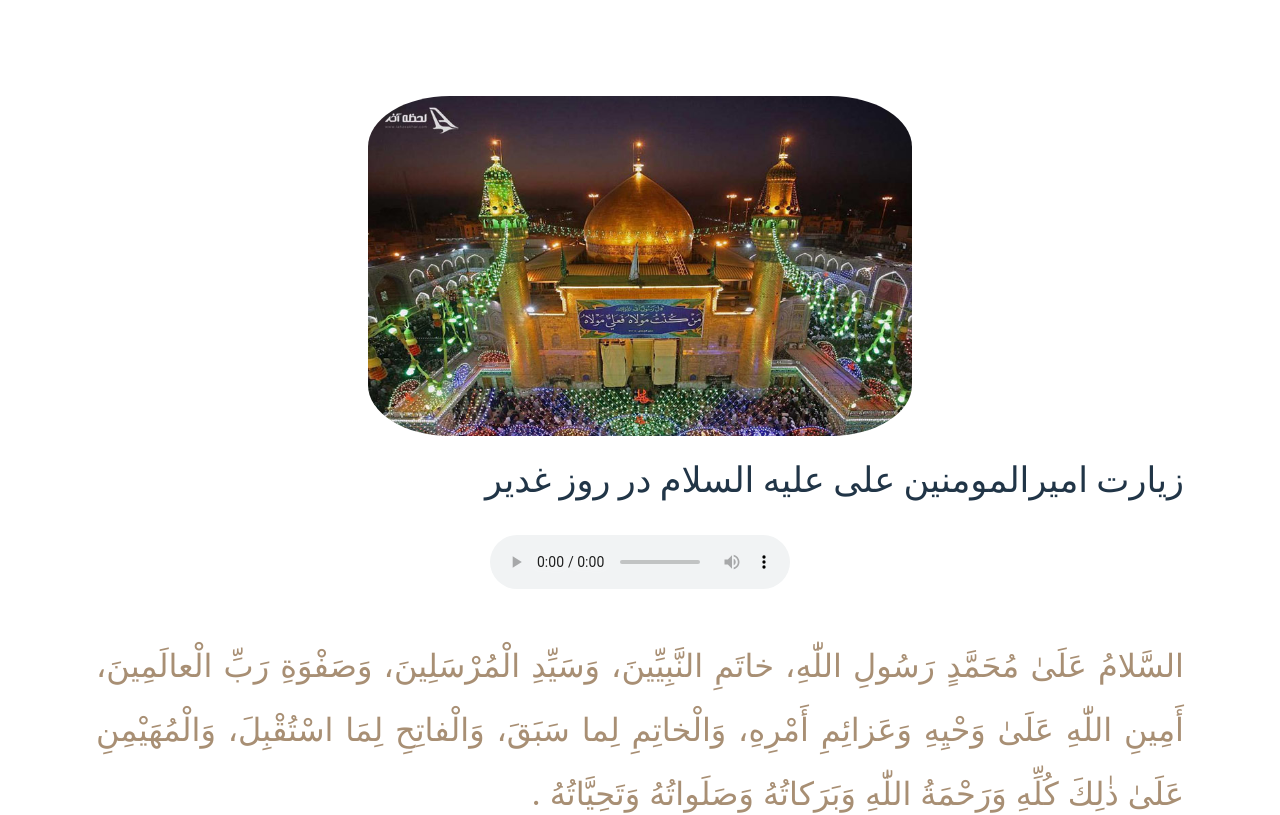
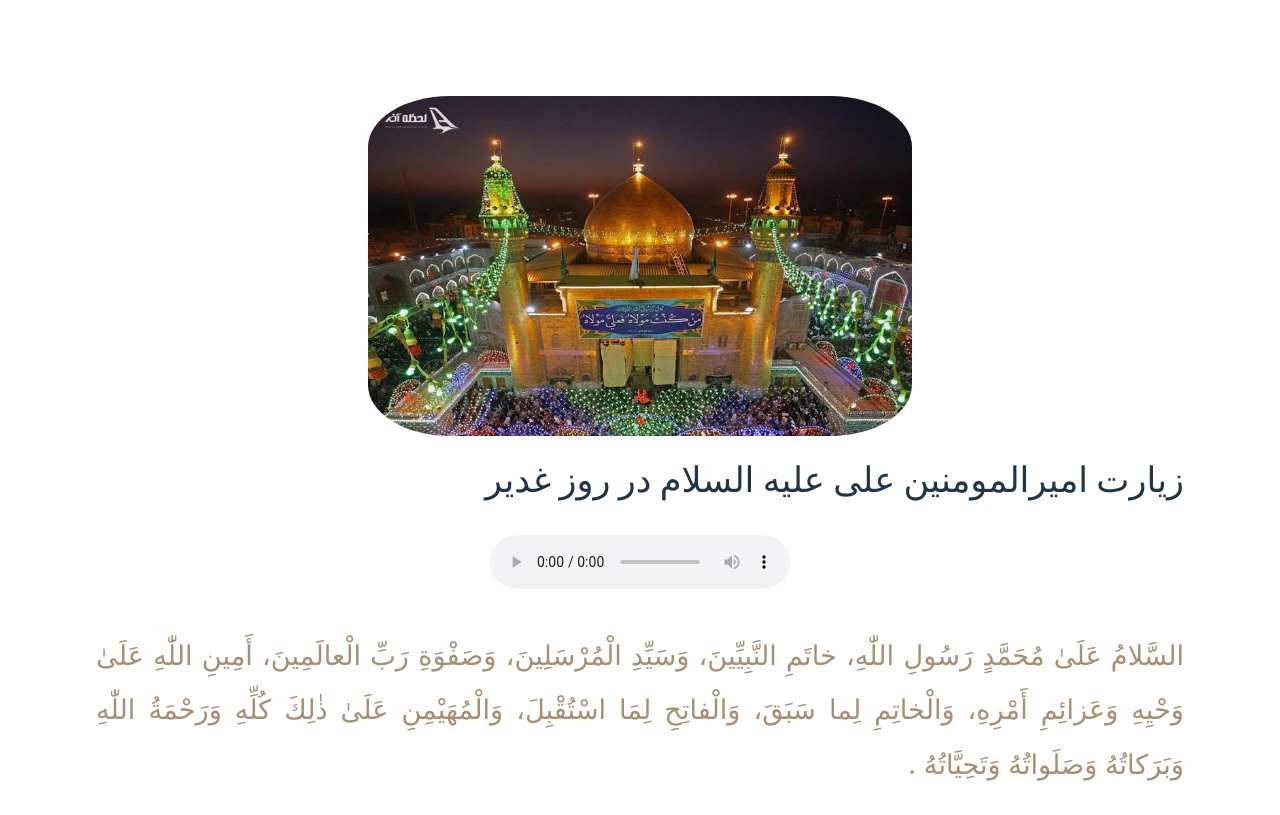
Before and after one commit to seyedahmaddv/ziarat-amir-al-momenin-qadir, a React (Vite) app in the folder ziarateamiralmomeninali/: page / in a window 1280 px wide. Shown: the top 815 px of the page. Built offline with nearby package versions, Linux system fonts and the light colour scheme.

Commit message:
decrease font size of p in mytext component

```diff
--- a/ziarateamiralmomeninali/src/mytext.css
+++ b/ziarateamiralmomeninali/src/mytext.css
@@ -4,7 +4,7 @@ p {
 }
 
 p:nth-child(odd) {
-    font-size: 2em;
+    font-size: 1.7em;
     font-weight: normal; /* ضخامت نازک */
     color: #a88f74; /* رنگ قهوه‌ای */
 
```
